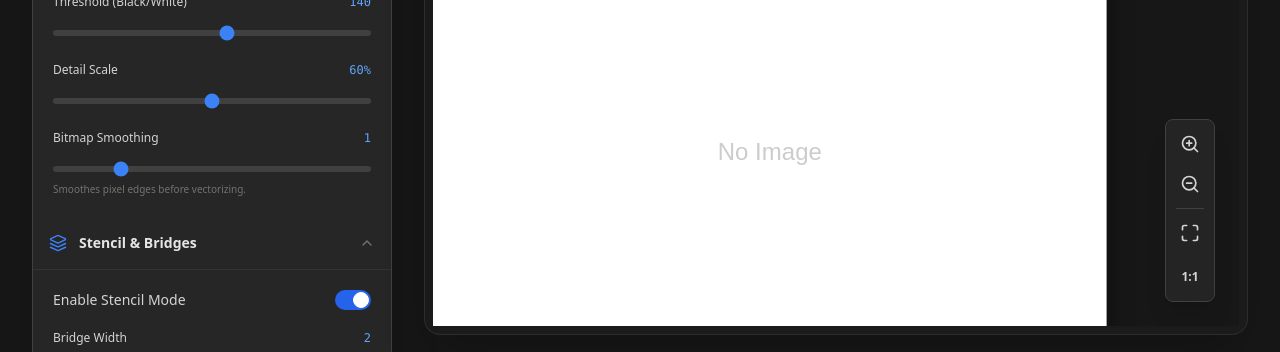
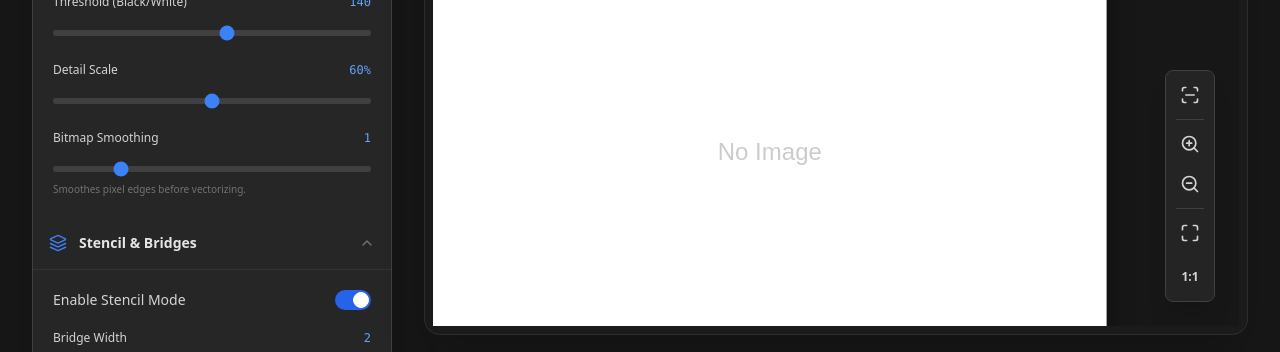
Before and after one commit to donblaauw/2svg, a React (Vite) app: page / in a window 1280 px wide. Shown: the part 429-781 px from the top of the page. Built offline with nearby package versions, Linux system fonts and the light colour scheme.

Commit message:
feat: Toggle Bezier curve preview mode
Introduces a new toggle to switch between outline and Bezier curve previews in the canvas. This allows users to better visualize the generated paths.

```diff
--- a/App.tsx
+++ b/App.tsx
@@ -155,6 +155,7 @@ function App() {
                   originalImage={originalImage}
                   settings={settings}
                   onMaskReady={handleMaskReady}
+                  onToggleViewMode={() => setSettings(prev => ({ ...prev, bezierMode: !prev.bezierMode }))}
                 />
 
                 {/* Floating Canvas Meta Info */}
--- a/components/ControlPanel.tsx
+++ b/components/ControlPanel.tsx
@@ -1,3 +1,4 @@
+
 import React, { useState } from 'react';
 import { AppSettings } from '../types';
 import { DEVICE_TYPES } from '../constants';
@@ -192,7 +193,7 @@ const ControlPanel: React.FC<ControlPanelProps> = ({
               </div>
 
                <div className="flex items-center justify-between">
-                <label className="text-sm font-medium text-neutral-300">Use Bezier Curves</label>
+                <label className="text-sm font-medium text-neutral-300">Preview: Outlines</label>
                 <label className="relative inline-flex items-center cursor-pointer">
                   <input type="checkbox" className="sr-only peer" checked={settings.bezierMode} onChange={(e) => update('bezierMode', e.target.checked)} />
                   <div className="w-9 h-5 bg-neutral-600 peer-focus:outline-none peer-focus:ring-2 peer-focus:ring-blue-800 rounded-full peer peer-checked:after:translate-x-full peer-checked:after:border-white after:content-[''] after:absolute after:top-[2px] after:left-[2px] after:bg-white after:border-gray-300 after:border after:rounded-full after:h-4 after:w-4 after:transition-all peer-checked:bg-blue-600"></div>
--- a/components/PreviewCanvas.tsx
+++ b/components/PreviewCanvas.tsx
@@ -3,15 +3,16 @@ import React, { useRef, useEffect, useState, useCallback } from 'react';
 import { AppSettings, MaskGrid } from '../types';
 import { A3_WIDTH, A3_HEIGHT } from '../constants';
 import { postProcessMask, smoothMask, extractAllContours, buildBezierPath } from '../utils/processing';
-import { ZoomIn, ZoomOut, Maximize } from 'lucide-react';
+import { ZoomIn, ZoomOut, Maximize, ScanLine, Image as ImageIcon } from 'lucide-react';
 
 interface PreviewCanvasProps {
   originalImage: HTMLImageElement | null;
   settings: AppSettings;
   onMaskReady: (mask: MaskGrid) => void;
+  onToggleViewMode?: () => void;
 }
 
-const PreviewCanvas: React.FC<PreviewCanvasProps> = ({ originalImage, settings, onMaskReady }) => {
+const PreviewCanvas: React.FC<PreviewCanvasProps> = ({ originalImage, settings, onMaskReady, onToggleViewMode }) => {
   const containerRef = useRef<HTMLDivElement>(null);
   const canvasRef = useRef<HTMLCanvasElement>(null);
 
@@ -399,6 +400,20 @@ const PreviewCanvas: React.FC<PreviewCanvasProps> = ({ originalImage, settings,
       {/* Floating Toolbar */}
       <div className="absolute bottom-6 right-6 flex flex-col gap-2 pointer-events-none">
           <div className="bg-neutral-800/90 backdrop-blur-md border border-neutral-700 rounded-lg shadow-xl p-1.5 flex flex-col gap-1 pointer-events-auto">
+             {/* Toggle View Mode Button */}
+             {onToggleViewMode && (
+                 <>
+                    <button
+                        onClick={onToggleViewMode}
+                        className={`p-2 rounded transition-colors ${!settings.bezierMode ? 'bg-blue-600 text-white' : 'hover:bg-neutral-700 text-neutral-300 hover:text-white'}`}
+                        title={settings.bezierMode ? "Switch to Solid View" : "Switch to Outline View"}
+                    >
+                        {settings.bezierMode ? <ScanLine size={20} /> : <ImageIcon size={20} />}
+                    </button>
+                    <div className="h-px bg-neutral-700 mx-1 my-0.5" />
+                 </>
+             )}
+
              <button onClick={zoomIn} className="p-2 hover:bg-neutral-700 rounded text-neutral-300 hover:text-white transition-colors" title="Zoom In">
                 <ZoomIn size={20} />
              </button>
@@ -422,6 +437,23 @@ const PreviewCanvas: React.FC<PreviewCanvasProps> = ({ originalImage, settings,
           </div>
       )}
 
+      {/* Mode Overlay - Disappears after a few seconds */}
+      <div key={settings.bezierMode ? 'mode-v' : 'mode-b'} className="absolute top-6 left-1/2 -translate-x-1/2 pointer-events-none animate-[fadeOut_2s_ease-in-out_forwards]">
+         <div className="bg-neutral-900/80 backdrop-blur px-4 py-2 rounded-full border border-neutral-700 text-sm font-semibold text-white shadow-xl flex items-center gap-2">
+             {settings.bezierMode ? <ScanLine size={16} className="text-blue-400"/> : <ImageIcon size={16} className="text-emerald-400"/>}
+             {settings.bezierMode ? "Outline View" : "Solid View"}
+         </div>
+      </div>
+
+      <style>{`
+        @keyframes fadeOut {
+            0% { opacity: 0; transform: translate(-50%, -10px); }
+            10% { opacity: 1; transform: translate(-50%, 0); }
+            80% { opacity: 1; transform: translate(-50%, 0); }
+            100% { opacity: 0; transform: translate(-50%, -10px); }
+        }
+      `}</style>
+
       {/* Loading */}
       {processing && (
         <div className="absolute inset-0 bg-neutral-900/60 flex items-center justify-center backdrop-blur-[2px] z-10 transition-all duration-300">
```
